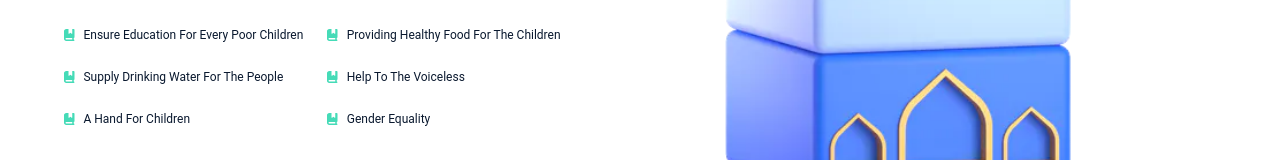
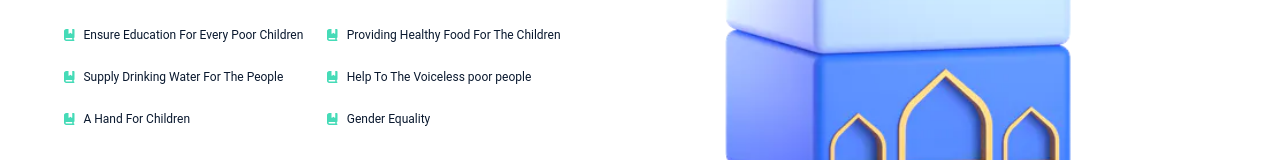
Before and after one commit to LordCodex/vitriol, a Vue app: page / in a window 1280 px wide. Shown: the part 772-932 px from the top of the page. Built offline with nearby package versions, Linux system fonts and the light colour scheme.

Commit message:
third commit

```diff
--- a/src/components/About.vue
+++ b/src/components/About.vue
@@ -49,7 +49,7 @@
               <br />
               <li>
                 <i class="fa-solid fa-book-bookmark"></i> &nbsp; Help To The
-                Voiceless
+                Voiceless poor people
               </li>
               <br />
               <br />
```
